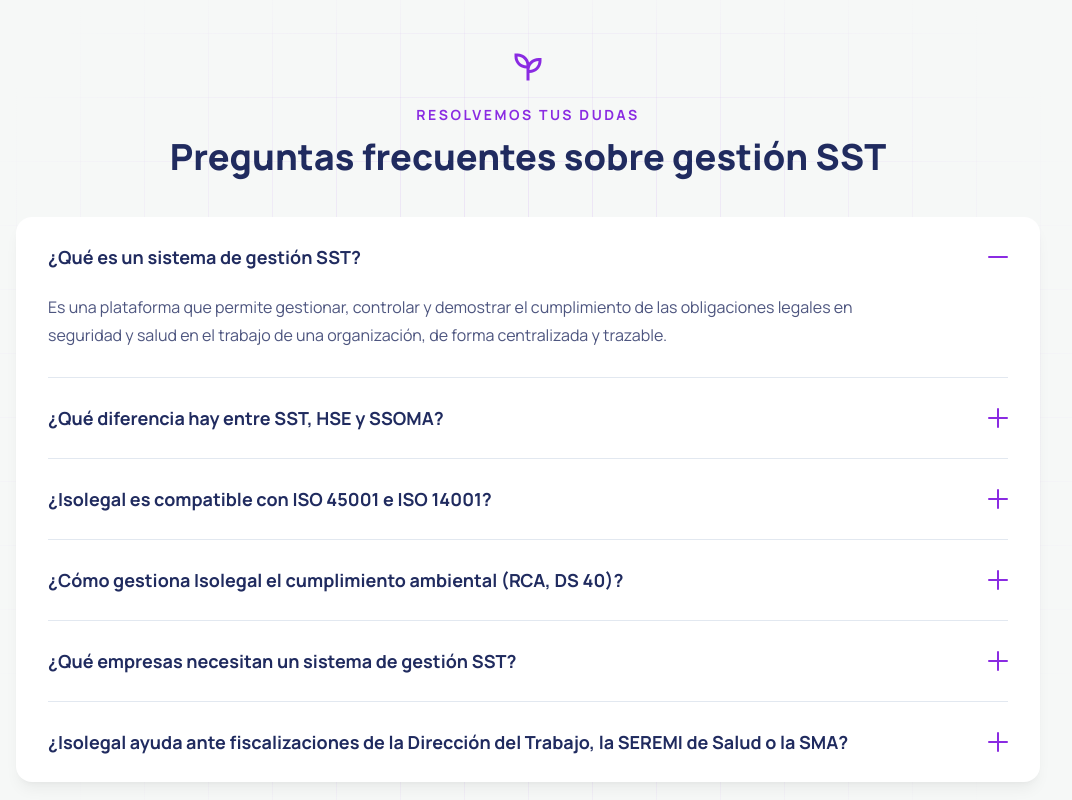
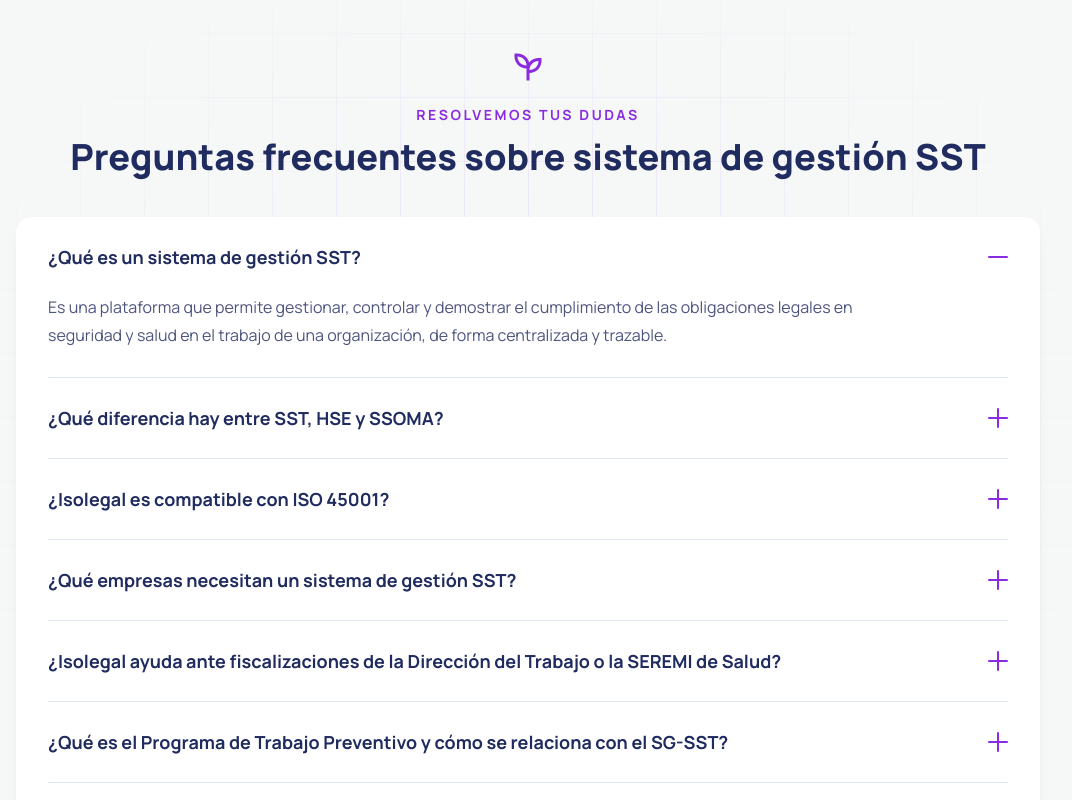
Before and after one commit to sokkay/isolegal-web-comercial, a Next.js app: page /areas/sst in a window 1280 px wide. Shown: the part 5080-5880 px from the top of the page, without its empty margins (112-1184 px from the left). Built offline with nearby package versions, Linux system fonts and the light colour scheme; no server answers.

Commit message:
fix(sst): actualizar preguntas frecuentes y enlace ambiental

```diff
--- a/components/FaqAccordion.tsx
+++ b/components/FaqAccordion.tsx
@@ -2,11 +2,12 @@
 
 import { cn } from "@/utils/cn";
 import { AnimatePresence, motion } from "motion/react";
-import { useId, useState } from "react";
+import { type ReactNode, useId, useState } from "react";
 
 export type FaqItem = {
   question: string;
   answer: string;
+  answerContent?: ReactNode;
 };
 
 type FaqAccordionProps = {
@@ -85,7 +86,7 @@ export default function FaqAccordion({
                   className="overflow-hidden"
                 >
                   <p className="text-text/80 max-w-4xl pr-8 pb-6 text-sm leading-7 sm:pr-12 sm:text-base">
-                    {item.answer}
+                    {item.answerContent ?? item.answer}
                   </p>
                 </motion.div>
               ) : null}
--- a/sections/sst-landing/SstFaq.tsx
+++ b/sections/sst-landing/SstFaq.tsx
@@ -1,5 +1,11 @@
 import { type FaqItem } from "@/components/FaqAccordion";
 import { SoftwareFaq } from "@/sections/software-landing";
+import Link from "next/link";
+
+const environmentAnswerStart =
+  "SST se centra en la seguridad y salud de las personas. HSE (Health, Safety, Environment) y SSOMA son términos corporativos que además integran el medio ambiente. En Isolegal, la parte de seguridad y salud la gestionas en esta página y la ambiental, en ";
+const environmentAnswerEnd =
+  "; ambas pueden convivir en una misma matriz legal.";
 
 export const SST_FAQ_ITEMS: FaqItem[] = [
   {
@@ -9,18 +15,24 @@ export const SST_FAQ_ITEMS: FaqItem[] = [
   },
   {
     question: "¿Qué diferencia hay entre SST, HSE y SSOMA?",
-    answer:
-      "Son enfoques equivalentes: SST se centra en seguridad y salud laboral, HSE (Health, Safety, Environment) y SSOMA integran además la gestión ambiental. Isolegal gestiona los tres bajo una misma plataforma.",
+    answer: `${environmentAnswerStart}Medio Ambiente${environmentAnswerEnd}`,
+    answerContent: (
+      <>
+        {environmentAnswerStart}
+        <Link
+          href="/areas/medioambiente"
+          className="text-primary underline underline-offset-4 dark:text-(--color-primary-on-dark-gray)"
+        >
+          Medio Ambiente
+        </Link>
+        {environmentAnswerEnd}
+      </>
+    ),
   },
   {
-    question: "¿Isolegal es compatible con ISO 45001 e ISO 14001?",
+    question: "¿Isolegal es compatible con ISO 45001?",
     answer:
-      "Sí. La plataforma organiza evidencia y requisitos alineados a los estándares de gestión de seguridad y salud ocupacional ISO 45001 y de gestión ambiental ISO 14001.",
-  },
-  {
-    question: "¿Cómo gestiona Isolegal el cumplimiento ambiental (RCA, DS 40)?",
-    answer:
-      "Incorpora la normativa ambiental aplicable, incluyendo RCA y exigencias de la Superintendencia del Medio Ambiente, dentro de la misma matriz legal.",
+      "Sí. La plataforma organiza evidencia y requisitos alineados al estándar de gestión de seguridad y salud ocupacional ISO 45001.",
   },
   {
     question: "¿Qué empresas necesitan un sistema de gestión SST?",
@@ -29,9 +41,20 @@ export const SST_FAQ_ITEMS: FaqItem[] = [
   },
   {
     question:
-      "¿Isolegal ayuda ante fiscalizaciones de la Dirección del Trabajo, la SEREMI de Salud o la SMA?",
+      "¿Isolegal ayuda ante fiscalizaciones de la Dirección del Trabajo o la SEREMI de Salud?",
     answer:
       "Sí. Centraliza evidencia y trazabilidad para responder con respaldo documental ante fiscalizaciones, incluyendo las condiciones sanitarias del lugar de trabajo exigidas por el DS N°594 que fiscaliza la SEREMI de Salud.",
+  },
+  {
+    question:
+      "¿Qué es el Programa de Trabajo Preventivo y cómo se relaciona con el SG-SST?",
+    answer:
+      "Es el programa que la entidad empleadora debe elaborar o modificar a partir de su matriz de identificación de peligros y evaluación de riesgos, dentro de 30 días corridos desde que la matriz se confecciona o actualiza. Debe contener, al menos, las medidas preventivas y correctivas a implementar, los plazos y los responsables (DS N°44, art. 8).",
+  },
+  {
+    question: "¿Sigue vigente el Comité Paritario bajo el DS N°44?",
+    answer:
+      "Sí. El DS N°44, que reemplazó al DS N°54, regula los Comités Paritarios de Higiene y Seguridad y exige que funcionen en toda empresa, faena, sucursal o agencia en que trabajen más de 25 personas (art. 23).",
   },
 ];
 
@@ -40,7 +63,7 @@ export default function SstFaq() {
     <SoftwareFaq
       id="preguntas-frecuentes-sst"
       titleId="sst-faq-title"
-      title="Preguntas frecuentes sobre gestión SST"
+      title="Preguntas frecuentes sobre sistema de gestión SST"
       items={SST_FAQ_ITEMS}
     />
   );
```
